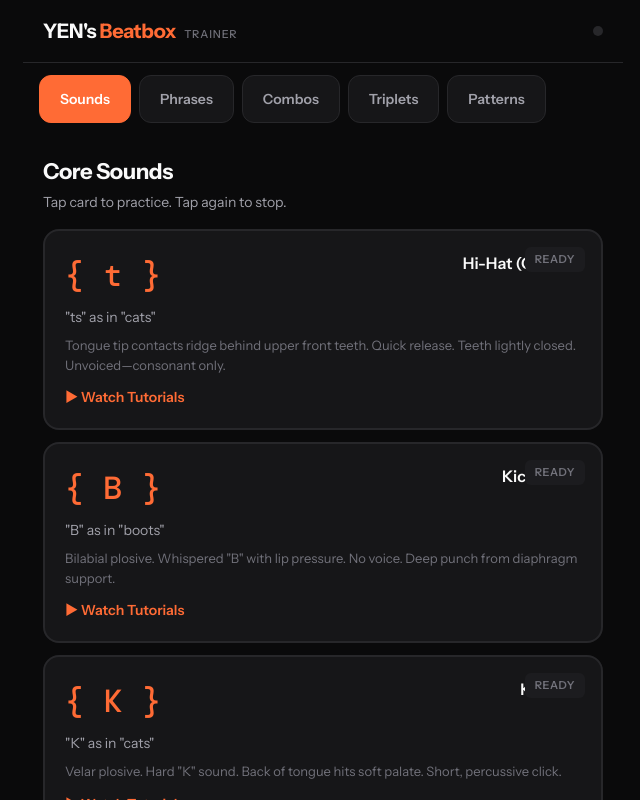
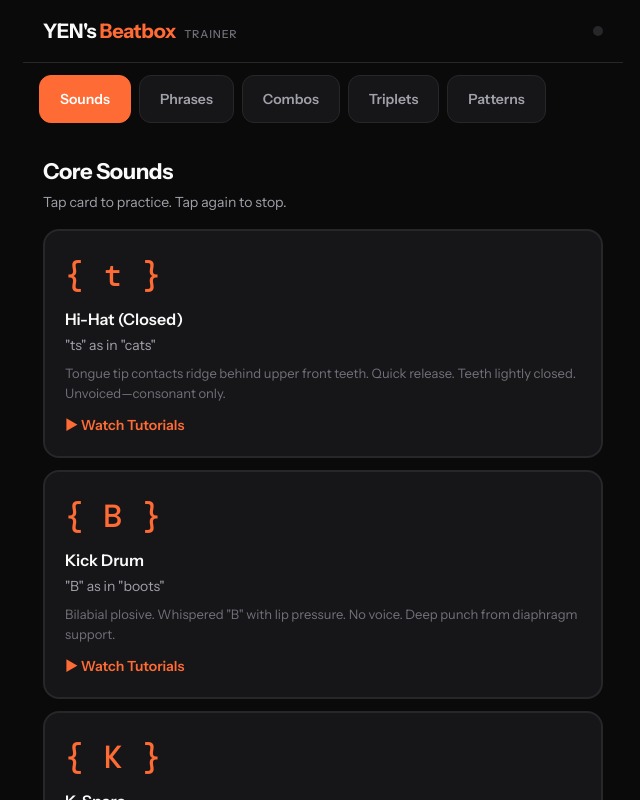
Before and after one commit to joshyenne-afk/yens-beatbox-trainer, a plain HTML site: page index.html in a window 1280 px wide. Shown: the whole page, without its empty margins (317-957 px from the left). Drawn offline with nearby package versions, Linux system fonts and the light colour scheme.

Commit message:
Fix PLAYING badge: hidden until active, no overlap with name

```diff
--- a/index.html
+++ b/index.html
@@ -126,10 +126,10 @@
             border-color: var(--accent);
             box-shadow: 0 0 24px var(--accent-glow);
         }
-        .sound-card-header {
+        .sound-card-top {
             display: flex;
             justify-content: space-between;
-            align-items: flex-start;
+            align-items: center;
             margin-bottom: 8px;
         }
         .sound-card-phonetic {
@@ -138,7 +138,7 @@
             font-weight: 500;
             color: var(--accent);
         }
-        .sound-card-name { font-size: 16px; font-weight: 600; }
+        .sound-card-name { font-size: 16px; font-weight: 600; margin-bottom: 4px; }
         .sound-card-word { font-size: 14px; color: var(--text-secondary); margin-bottom: 8px; }
         .sound-card-desc { font-size: 13px; color: var(--text-muted); line-height: 1.5; }
         .sound-card-link {
@@ -150,19 +150,17 @@
             text-decoration: none;
         }
         .sound-card-status {
-            position: absolute;
-            top: 16px;
-            right: 16px;
+            display: none;
             font-size: 11px;
             font-weight: 600;
             text-transform: uppercase;
             letter-spacing: 0.05em;
-            color: var(--text-muted);
-            background: var(--bg-elevated);
+            color: var(--accent);
+            background: var(--accent-soft);
             padding: 4px 10px;
             border-radius: 6px;
         }
-        .sound-card.playing .sound-card-status { color: var(--accent); background: var(--accent-soft); }
+        .sound-card.playing .sound-card-status { display: inline-block; }
 
         /* Inline BPM control */
         .inline-bpm {
@@ -232,12 +230,13 @@
             font-weight: 600;
             text-transform: uppercase;
             letter-spacing: 0.05em;
-            color: var(--text-muted);
-            background: var(--bg-elevated);
+            color: var(--accent);
+            background: var(--accent-soft);
             padding: 3px 8px;
             border-radius: 4px;
+            display: none;
         }
-        .tap-card.playing .tap-card-status { color: var(--accent); background: var(--accent-soft); }
+        .tap-card.playing .tap-card-status { display: block; }
 
         /* Full-width card for drill display */
         .drill-display-card {
@@ -301,12 +300,13 @@
             font-size: 10px;
             font-weight: 600;
             text-transform: uppercase;
-            color: var(--text-muted);
-            background: var(--bg-elevated);
+            color: var(--accent);
+            background: var(--accent-soft);
             padding: 3px 8px;
             border-radius: 4px;
+            display: none;
         }
-        .pattern-card.playing .pattern-card-status { color: var(--accent); background: var(--accent-soft); }
+        .pattern-card.playing .pattern-card-status { display: inline-block; }
 
         /* Mini pattern grid */
         .mini-grid {
@@ -607,11 +607,11 @@
     function initSounds() {
         $('soundCards').innerHTML = coreSounds.map(s => `
             <div class="sound-card" data-id="${s.id}">
-                <div class="sound-card-status">READY</div>
-                <div class="sound-card-header">
+                <div class="sound-card-top">
                     <div class="sound-card-phonetic">${s.phonetic}</div>
-                    <div class="sound-card-name">${s.name}</div>
+                    <div class="sound-card-status">PLAYING</div>
                 </div>
+                <div class="sound-card-name">${s.name}</div>
                 <div class="sound-card-word">${s.word}</div>
                 <div class="sound-card-desc">${s.description}</div>
                 <a href="${s.link}" target="_blank" class="sound-card-link" onclick="event.stopPropagation()">▶ Watch Tutorials</a>
@@ -637,7 +637,6 @@
         state.activeType = 'sound';
         state.activeId = id;
         document.querySelector(`.sound-card[data-id="${id}"]`).classList.add('playing');
-        document.querySelector(`.sound-card[data-id="${id}"] .sound-card-status`).textContent = 'PLAYING';
         $('pulseDot').classList.add('active');
         startInterval();
     }
@@ -646,7 +645,7 @@
     function initPhrases() {
         $('phraseGrid').innerHTML = phrases.map(p => `
             <div class="tap-card" data-id="${p.id}">
-                <div class="tap-card-status">READY</div>
+                <div class="tap-card-status">PLAYING</div>
                 <div class="tap-card-pattern">${p.pattern}</div>
                 <div class="tap-card-name">${p.phrase}</div>
             </div>
@@ -691,7 +690,7 @@
     function initCombos() {
         $('comboGrid').innerHTML = combos.map(c => `
             <div class="tap-card" data-id="${c.id}">
-                <div class="tap-card-status">READY</div>
+                <div class="tap-card-status">PLAYING</div>
                 <div class="tap-card-pattern">${c.display[0]} - ${c.display[1]}</div>
                 <div class="tap-card-name">${c.name}</div>
             </div>
@@ -736,7 +735,7 @@
     function initTriplets() {
         $('tripletGrid').innerHTML = triplets.map(t => `
             <div class="tap-card" data-id="${t.id}">
-                <div class="tap-card-status">READY</div>
+                <div class="tap-card-status">PLAYING</div>
                 <div class="tap-card-pattern">${t.display.join(' - ')}</div>
                 <div class="tap-card-name">${t.name}</div>
             </div>
@@ -790,7 +789,7 @@
                             <div class="pattern-card-name">${p.name}</div>
                             <div class="pattern-card-meta">${p.genre} • ${p.tempo} BPM</div>
                         </div>
-                        <div class="pattern-card-status">READY</div>
+                        <div class="pattern-card-status">PLAYING</div>
                     </div>
                     <div class="pattern-card-phonetic">${p.phonetic}</div>
                     <div class="mini-grid">${miniGrid}</div>
```
